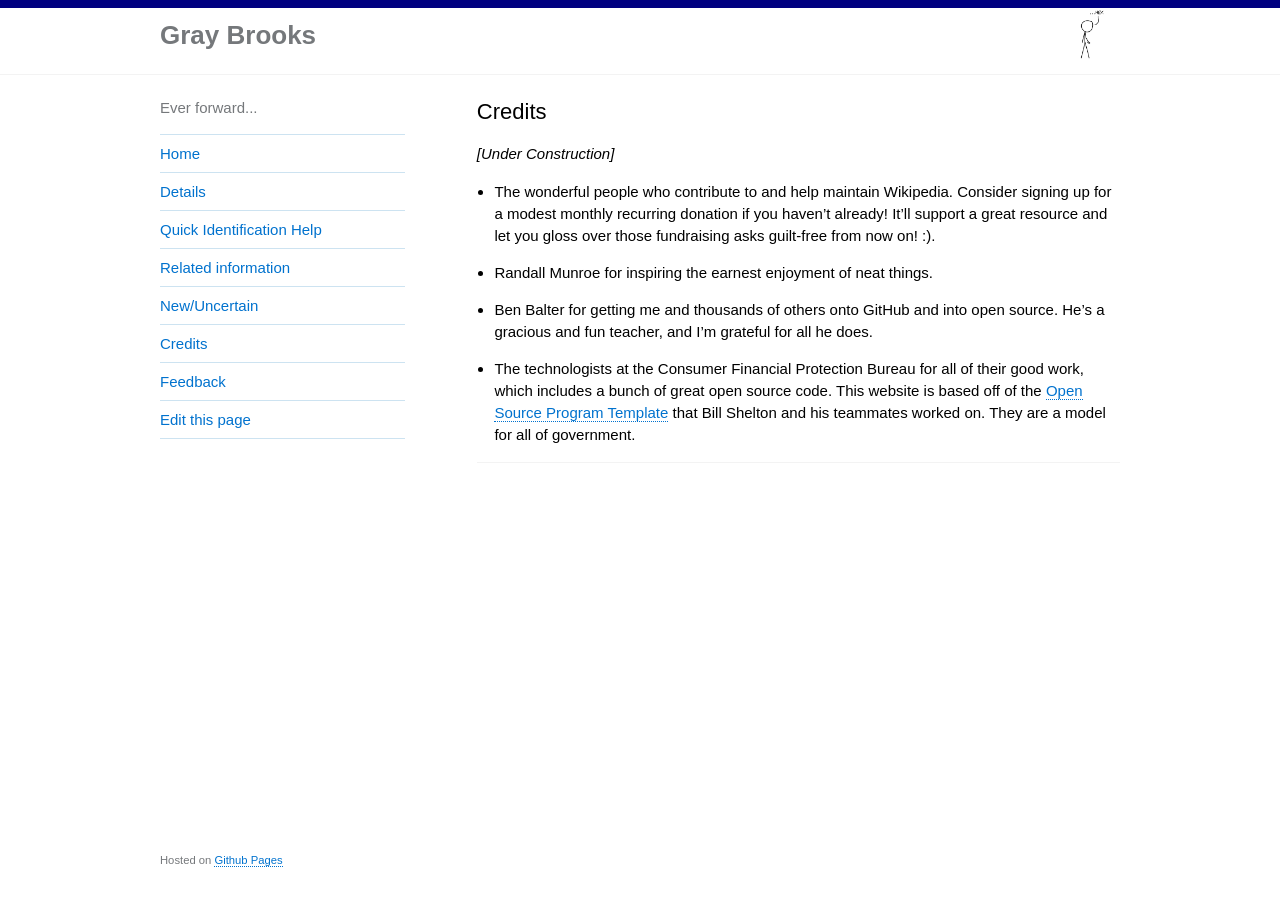
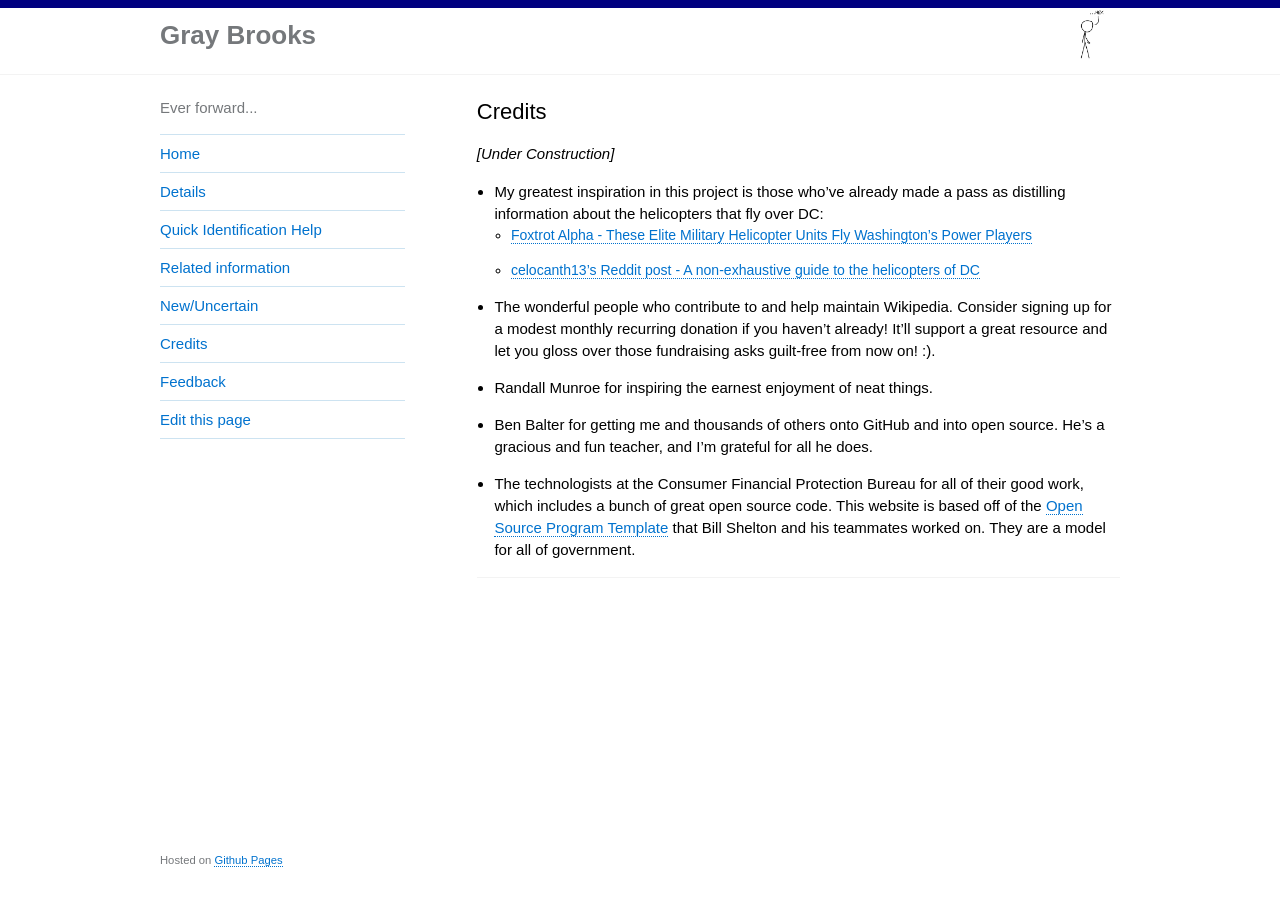
Before and after one commit to gbinal/dc-helicopters, a Jekyll site: the page built from pages/credits.md, in a window 1280 px wide. Built offline with Jekyll 4.4.1, drawn with Linux system fonts in a browser that asks for light colours.

Commit message:
adding more credits

```diff
--- a/pages/credits.md
+++ b/pages/credits.md
@@ -7,6 +7,9 @@ permalink: /credits/
 _[Under Construction]_
 
 
+* My greatest inspiration in this project is those who've already made a pass as distilling information about the helicopters that fly over DC:
+  * [Foxtrot Alpha - These Elite Military Helicopter Units Fly Washington's Power Players](https://foxtrotalpha.jalopnik.com/these-elite-military-helicopter-units-fly-washingtons-p-1704260996)
+  * [celocanth13's Reddit post - A non-exhaustive guide to the helicopters of DC](https://www.reddit.com/r/washingtondc/comments/8u3erg/a_nonexhaustive_guide_to_the_helicopters_of_dc/)
 * The wonderful people who contribute to and help maintain Wikipedia.  Consider signing up for a modest monthly recurring donation if you haven't already!  It'll support a great resource and let you gloss over those fundraising asks guilt-free from now on!  :).
 * Randall Munroe for inspiring the earnest enjoyment of neat things.
 * Ben Balter for getting me and thousands of others onto GitHub and into open source.  He's a gracious and fun teacher, and I'm grateful for all he does.
```
